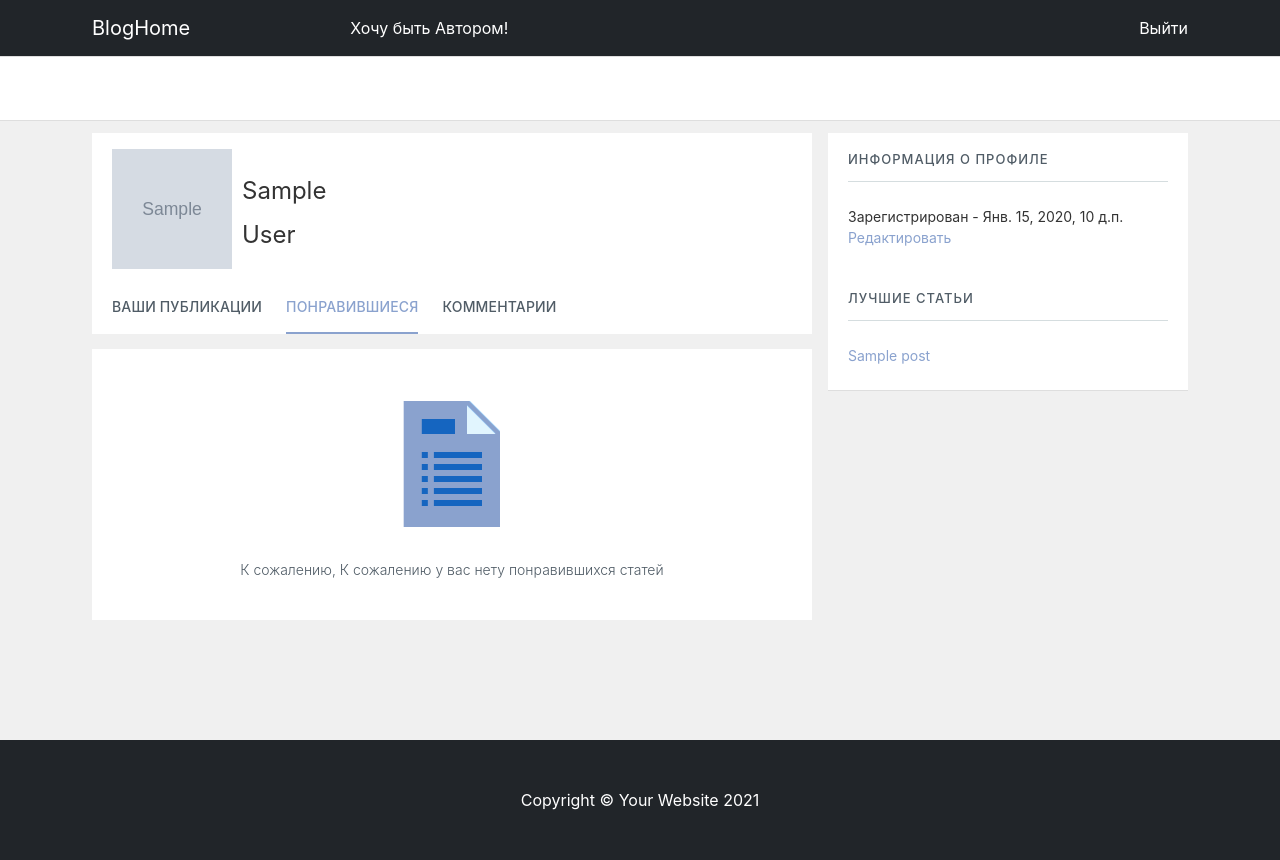
After one commit to DPakilev/BlogHome, a Django app: a page that uses NewsPaperSite/templates/flatpages/profile.html in a window 1280 px wide. The commit adds this page. Run offline with Django 3.2, Linux system fonts and the light colour scheme; tables that the repository leaves empty hold one stand-in row (values such as "Sample post"); grey boxes marked "Sample" are stand-in pictures; parts of the project's set-up code (start-up, migrations or seed data) failed here and were passed over.

Commit message:
Hard  commit

```diff
--- a/NewsPaperSite/news/admin.py
+++ b/NewsPaperSite/news/admin.py
@@ -8,3 +8,4 @@ admin.site.register(Post)
 admin.site.register(PostCategory)
 admin.site.register(Comment)
 admin.site.register(Common)
+admin.site.register(FavoritesPost)
--- a/NewsPaperSite/news/forms.py
+++ b/NewsPaperSite/news/forms.py
@@ -36,6 +36,8 @@ class CommentForm(ModelForm):
              'text': Textarea(attrs={
                  'class': 'form-control',
                  'placeholder': 'Здесь можно оставить собственный комментарий',
+                 'id': 'id_text_comment'
+
              })
          }
 
--- a/NewsPaperSite/news/models.py
+++ b/NewsPaperSite/news/models.py
@@ -20,31 +20,6 @@ class Common(models.Model):
 class Author(models.Model):
 
     user = models.ForeignKey(User, on_delete=models.CASCADE)
-    rating = models.IntegerField(default=0)
-
-
-
-    def save(self, *args, **kwargs):
-
-        sum_post_rating = 0
-        sum_comment_rating = 0
-        sum_post_comment_rating = 0
-        common = Common.objects.get(user=self.user)
-
-        all_post = Post.objects.filter(author=self)
-        all_comment = Comment.objects.filter(common=common)
-        for post in all_post:
-            sum_post_rating += post.rating
-        for comment in all_comment:
-            sum_comment_rating += comment.rating
-        for post in all_post:
-            all_post_comment = Comment.objects.filter(post=post)
-            for post_comment in all_post_comment:
-                sum_post_comment_rating += post_comment.rating
-
-        self.rating = sum_post_comment_rating + sum_comment_rating + sum_post_rating * 3
-
-        super(Author, self).save(*args, **kwargs)
 
     def __str__(self):
         return f'{self.user.username}'
@@ -65,19 +40,21 @@ class Post(models.Model):
     category = models.ManyToManyField(Category, through='PostCategory')
     heading = models.CharField(max_length=50)
     text = models.CharField(max_length=20000)
-    rating = models.IntegerField(default=0)
 
     def get_absolute_url(self):
         return f'/news/{self.id}'
 
-    def like(self):
-        self.rating += 1
+    def __str__(self):
+        return f'{self.heading}'
 
-    def dislike(self):
-        self.rating -= 1
+
+class FavoritesPost(models.Model):
+
+    common = models.ForeignKey(Common, on_delete=models.CASCADE)
+    post = models.ForeignKey(Post, on_delete=models.CASCADE)
 
     def __str__(self):
-        return f'{self.heading}'
+        return f'"{self.post.heading}" в избранном у "{self.common.user.username}"'
 
 
 class PostCategory(models.Model):
@@ -94,14 +71,7 @@ class Comment(models.Model):
     post = models.ForeignKey(Post, on_delete=models.CASCADE)
     text = models.CharField(max_length=512)
     data_time = models.DateTimeField(auto_now_add=True)
-    rating = models.IntegerField(default=0)
     common = models.ForeignKey(Common, on_delete=models.CASCADE)
-
-    def like(self):
-        self.rating += 1
-
-    def dislike(self):
-        self.rating -= 1
 
     def __str__(self):
         return f"{self.common} - '{self.text}' к посту '{self.post}'"
--- a/NewsPaperSite/news/urls.py
+++ b/NewsPaperSite/news/urls.py
@@ -17,7 +17,7 @@ urlpatterns = [
     path('profile/<str:slug>/', include([
         path('', ProfileView.as_view(), name='profile'),
         path('comment/', CommonCommentsView.as_view(),name='profile_comment_post'),
-        # path('favorite', ProfileFavoritePost.as_view(), name='profile_favorite_post'),
+        path('favorite', ProfileFavoritePostView.as_view(), name='profile_favorite_post'),
         # path('edit', ProfileEditView.as_view(), name='profile_edit')
     ]))
 ]
--- a/NewsPaperSite/news/views.py
+++ b/NewsPaperSite/news/views.py
@@ -1,14 +1,15 @@
+from django.http import HttpResponse
 from django.views.generic import ListView, DetailView, CreateView, DeleteView, UpdateView, View
-from django.shortcuts import redirect
+from django.shortcuts import redirect, render
 from django.contrib.auth.decorators import login_required
 from django.contrib.auth.mixins import PermissionRequiredMixin
 from django.utils.decorators import method_decorator
 from django.contrib.auth.models import Group
-
+from requests import request
 
 from .filters import PostFilter
 from .forms import PostForm, CommentForm
-from .models import Post, Author, Category, Comment, Common
+from .models import Post, Author, Category, Comment, Common, FavoritesPost
 
 
 class PostListView(ListView):
@@ -84,6 +85,8 @@ class PostDetailView(DetailView, CreateView):
         context['all_posts'] = Post.objects.filter(author=self.object.author)
         context['all_category'] = Category.objects.all()
         context['all_comment_post'] = Comment.objects.filter(post=self.object)
+        common = Common.objects.get(user=self.request.user)
+        context['not_in_favorite'] = not FavoritesPost.objects.filter(common=common, post=self.object).exists()
         return context
 
     def form_valid(self, form, *args, **kwargs):
@@ -93,9 +96,27 @@ class PostDetailView(DetailView, CreateView):
         form.instance.post = self.get_object()
         return super(PostDetailView, self).form_valid(form)
 
-    def like(self):
-        self.object.like()
-        self.save()
+    def post(self, request, *args, **kwargs):
+
+        self.object = self.get_object()
+        context = self.get_context_data()
+        common = Common.objects.get(user=self.request.user)
+
+        if request.POST.get("add_favorite") and "add_favorite":
+            common = Common.objects.get(user=self.request.user)
+            FavoritesPost.objects.create(common=common, post=self.object)
+
+        elif request.POST.get("delete_favorite") and "delete_favorite":
+            common = Common.objects.get(user=self.request.user)
+            FavoritesPost.objects.get(common=common, post=self.object).delete()
+
+        elif request.POST.get("add_comment"):
+            form = CommentForm(self.request.POST)
+            form.instance.common = common
+            form.instance.post = self.get_object()
+            return super(PostDetailView, self).form_valid(form)
+
+        return render(request, "flatpages/post.html", context=context)
 
 @method_decorator(login_required, name='dispatch')
 class PostSearchView(ListView):
@@ -142,7 +163,7 @@ class ProfileView(DetailView):
 
         context['is_not_authors'] = not self.request.user.groups.filter(name='authors').exists()
         context['is_author'] = self.request.user.groups.filter(name='authors').exists()
-        context['popular_posts'] = Post.objects.order_by('-rating')
+        context['popular_posts'] = Post.objects.all()
         return context
 
 class CommonCommentsView(DetailView):
@@ -157,10 +178,6 @@ class CommonCommentsView(DetailView):
         if Author.objects.filter(user=self.object.user).exists():
             author = Author.objects.get(user=self.object.user)
             context['author'] = author
-            context['no_post'] = not Post.objects.filter(author=author).exists()
-
-            if Post.objects.filter(author=author).exists():
-                context['author_posts'] = Post.objects.filter(author=author).order_by('-data_time')
 
         if Comment.objects.filter(common=self.object).exists():
             context['common_comments'] = Comment.objects.filter(common=self.object)
@@ -168,5 +185,24 @@ class CommonCommentsView(DetailView):
         context['is_not_authors'] = not self.request.user.groups.filter(name='authors').exists()
         context['is_author'] = self.request.user.groups.filter(name='authors').exists()
         context['no_comments'] = not Comment.objects.filter(common=self.object).exists()
-        context['popular_posts'] = Post.objects.order_by('-rating')
+        context['popular_posts'] = Post.objects.all()
         return context
+
+class ProfileFavoritePostView(DetailView):
+
+    model = Common
+    template_name = 'profile/favorite_posts.html'
+    context_object_name = 'common'
+
+    def get_context_data(self, **kwargs):
+        context = super().get_context_data(**kwargs)
+
+        if Author.objects.filter(user=self.object.user).exists():
+            author = Author.objects.get(user=self.object.user)
+            context['author'] = author
+
+        context['is_not_authors'] = not self.request.user.groups.filter(name='authors').exists()
+        context['is_author'] = self.request.user.groups.filter(name='authors').exists()
+        context['no_comments'] = not Comment.objects.filter(common=self.object).exists()
+        context['popular_posts'] = Post.objects.all()
+        return context
--- a/NewsPaperSite/templates/flatpages/profile.html
+++ b/NewsPaperSite/templates/flatpages/profile.html
@@ -71,9 +71,6 @@
                               </div>
                            </div>
                            <div class="user-card__data">
-                              {% if is_author %}
-                                 <div class="rate">Рейтинг:{{ author.rating }}</div>
-                              {% endif %}
                            </div>
                         </div>
                      </div>
--- a/NewsPaperSite/templates/profile/common_comments.html
+++ b/NewsPaperSite/templates/profile/common_comments.html
@@ -10,7 +10,7 @@
          <a href="{% url 'profile' common.user.username %}" class="tabs__tab-link tabs__tab-link1">Ваши публикации</a>
       </div>
       <div class="tabs__tab-item">
-         <a href="" class="tabs__tab-link tabs__tab-link2">Понравившиеся</a>
+         <a href="{% url 'profile_favorite_post' common.user.username %}" class="tabs__tab-link tabs__tab-link2">Понравившиеся</a>
       </div>
       <div class="tabs__tab-item">
          <a style="color: #8aa2ce" href="{% url 'profile_comment_post' common.user.username %}" class="tabs__tab-link tabs__tab-link3">Комментарии</a>
--- /dev/null
+++ b/NewsPaperSite/templates/profile/favorite_posts.html
@@ -0,0 +1,44 @@
+{% extends 'flatpages/profile.html' %}
+
+
+{% block title %}
+   <title>Понравившиеся публикации - BlogHome</title>
+{% endblock title %}
+
+{% block tabs %}
+   <div class="tabs">
+      <div class="tabs__tab-item">
+         <a href="{% url 'profile' common.user.username %}" class="tabs__tab-link tabs__tab-link1">Ваши публикации</a>
+      </div>
+      <div class="tabs__tab-item">
+         <a style="color: #8aa2ce" href="{% url 'profile_favorite_post' common.user.username %}" class="tabs__tab-link tabs__tab-link2">Понравившиеся</a>
+      </div>
+      <div class="tabs__tab-item">
+         <a href="{% url 'profile_comment_post' common.user.username %}" class="tabs__tab-link tabs__tab-link3">Комментарии</a>
+      </div>
+   </div>
+{% endblock tabs %}
+
+{% block content %}
+
+   <div class="profile-placeholder__image"></div>
+   <div class="profile-placeholder__text">
+      <p>К сожалению, К сожалению у вас нету понравившихся статей</p>
+   </div>
+
+<style type="text/css">
+   .tabs__tab-link2::before {
+      content: "";
+      text-align: center;
+      background-color: #8aa2ce;
+      height: 2px;
+      left: 0;
+      right: 0;
+      top: 47px;
+      width: 100%;
+      position: absolute;
+      margin: 0 auto;
+   }
+</style>
+
+{% endblock content %}
--- a/NewsPaperSite/templates/profile/profile_post.html
+++ b/NewsPaperSite/templates/profile/profile_post.html
@@ -10,7 +10,7 @@
          <a style="color: #8aa2ce" href="{% url 'profile' common.user.username %}" class="tabs__tab-link tabs__tab-link1">Ваши публикации</a>
       </div>
       <div class="tabs__tab-item">
-         <a href="" class="tabs__tab-link tabs__tab-link2">Понравившиеся</a>
+         <a href="{% url 'profile_favorite_post' common.user.username %}" class="tabs__tab-link tabs__tab-link2">Понравившиеся</a>
       </div>
       <div class="tabs__tab-item">
          <a href="{% url 'profile_comment_post' common.user.username %}" class="tabs__tab-link tabs__tab-link3">Комментарии</a>
```
Also changed, not shown: NewsPaperSite/NewsPaperSite/settings.py (+0 -7 lines), NewsPaperSite/templates/flatpages/post.html (+16 -8 lines), NewsPaperSite/news/migrations/0010_auto_20220609_0110.py (added), NewsPaperSite/news/migrations/0011_favoritespost.py (added), 2 other files.
